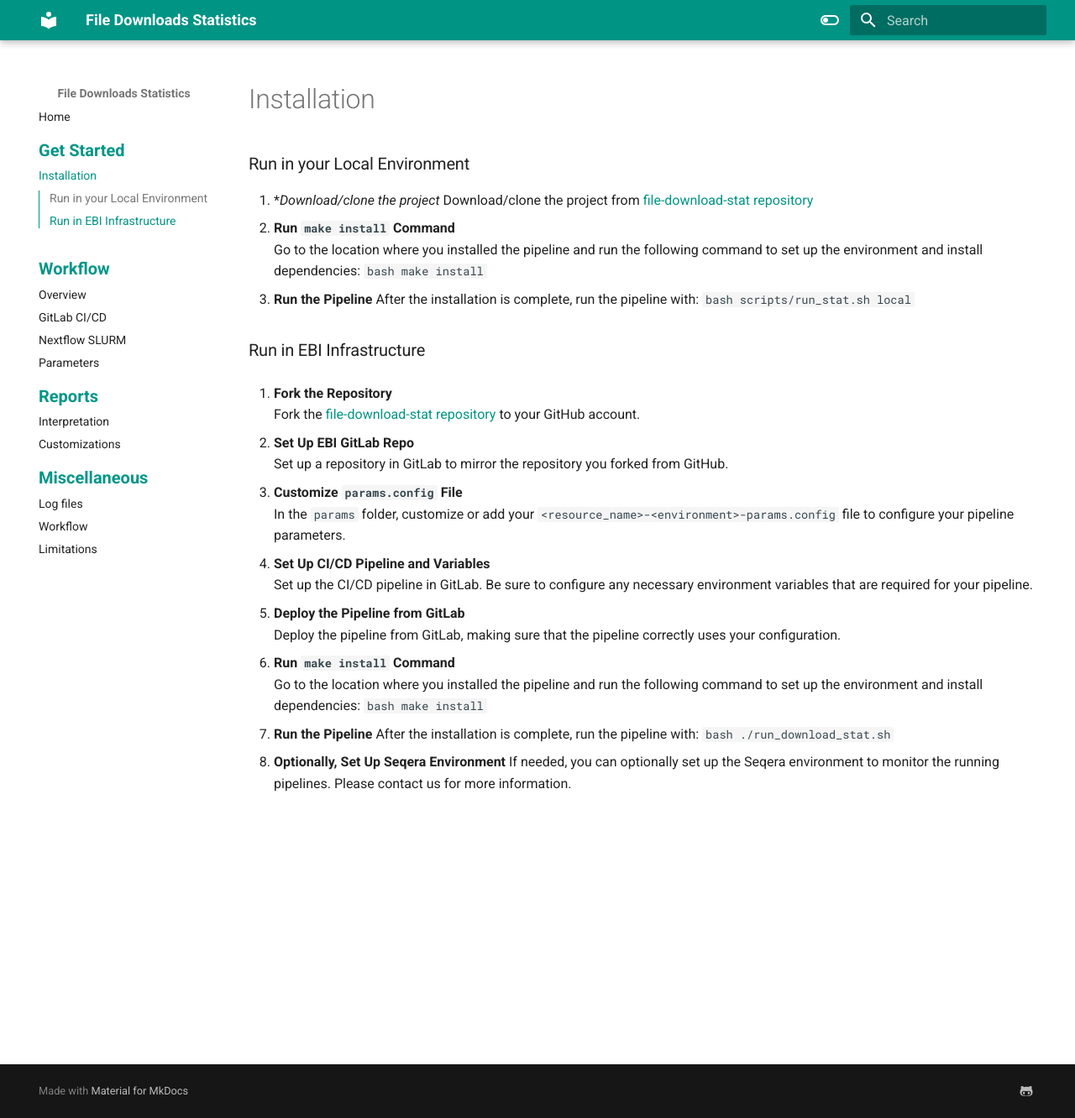
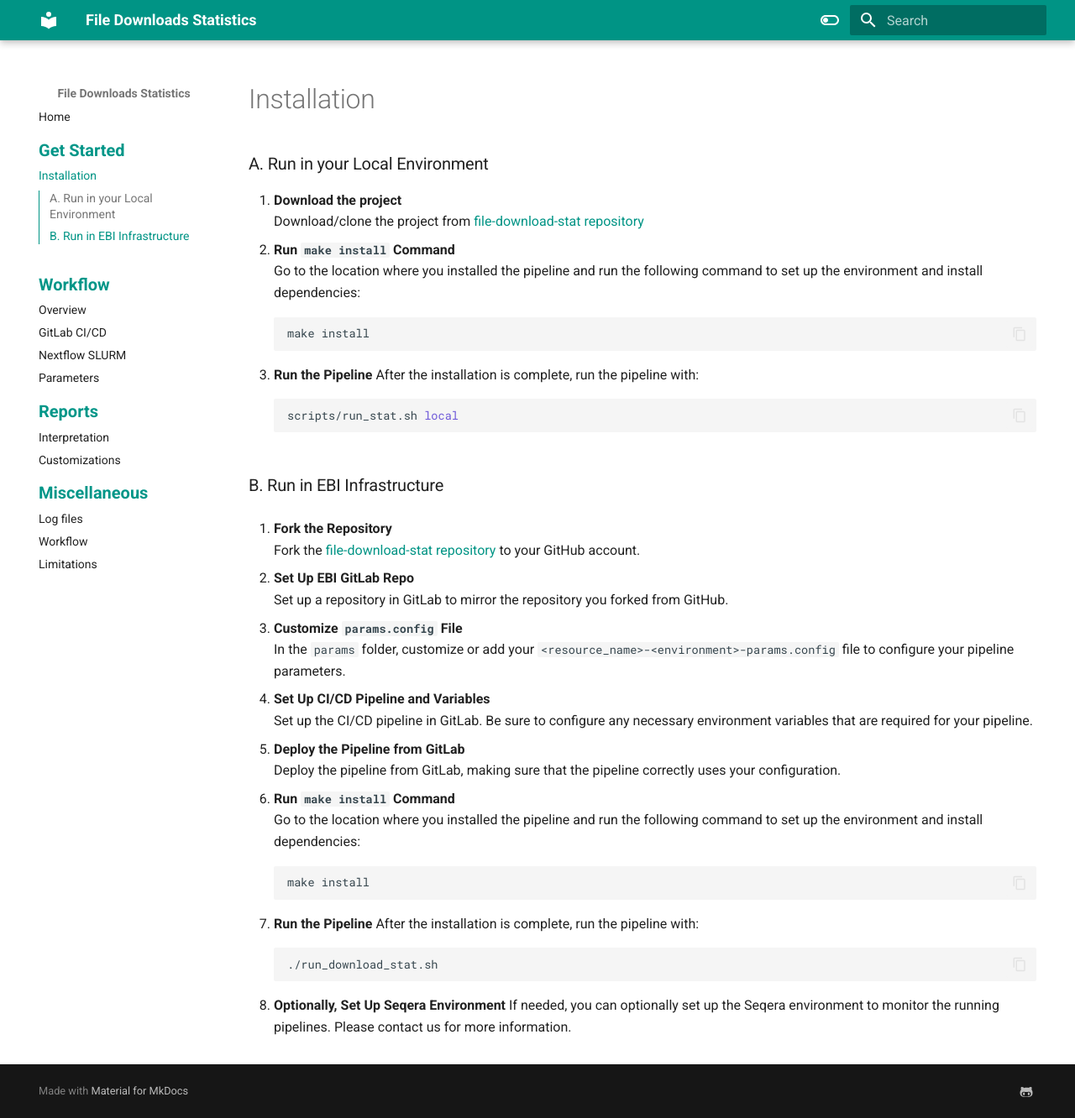
Before and after one commit to sureshhewabi/nf-downloadstats, an MkDocs documentation site: the page built from documentation/docs/get_started/installation.md, in a window 1280 px wide and 1332 px high. Shown: the whole window at 84% size. Built offline with MkDocs 1.6.1 and Material for MkDocs 9.7.7, drawn with Linux system fonts in a browser that asks for light colours.

Commit message:
documentation issue fix

````diff
--- a/documentation/docs/get_started/installation.md
+++ b/documentation/docs/get_started/installation.md
@@ -1,19 +1,19 @@
-### Run in your Local Environment
+### A. Run in your Local Environment
 
-1. **Download/clone the project*
-	Download/clone the project from [file-download-stat repository](https://github.com/PRIDE-Archive/file-download-stat)
+1. **Download the project**<br>
+    Download/clone the project from [file-download-stat repository](https://github.com/PRIDE-Archive/file-download-stat)
 2. **Run `make install` Command**
    Go to the location where you installed the pipeline and run the following command to set up the environment and install dependencies:
    ```bash
    make install
-    ```
+   ```
 3. **Run the Pipeline**
    After the installation is complete, run the pipeline with:
    ```bash
    scripts/run_stat.sh local
-    ```
+   ```
 
-### Run in EBI Infrastructure
+### B. Run in EBI Infrastructure
 
 1. **Fork the Repository**
    Fork the [file-download-stat repository](https://github.com/PRIDE-Archive/file-download-stat) to your GitHub account.
@@ -32,15 +32,15 @@
 
 6. **Run `make install` Command**
    Go to the location where you installed the pipeline and run the following command to set up the environment and install dependencies:
-   ```bash
+   ``` bash
    make install
-    ```
+   ```
 
 7. **Run the Pipeline**
    After the installation is complete, run the pipeline with:
-   ```bash
+   ``` bash
    ./run_download_stat.sh
-    ```
+   ```
 
 8. **Optionally, Set Up Seqera Environment**
    If needed, you can optionally set up the Seqera environment to monitor the running pipelines. Please contact us for more information.
--- a/documentation/mkdocs.yml
+++ b/documentation/mkdocs.yml
@@ -19,10 +19,7 @@ nav:
 theme:
   name: material
   features:
-#    - navigation.tabs
     - navigation.sections
-#    - navigation.top
-#    - navigation.expand
     - navigation.instant
     - toc.integrate
     - search.suggest
@@ -48,14 +45,16 @@ theme:
 markdown_extensions:
   - pymdownx.highlight:
       anchor_linenums: true
+      line_spans: __span
+      pygments_lang_class: true
   - pymdownx.inlinehilite
   - pymdownx.snippets
+  - pymdownx.superfences
   - admonition
   - pymdownx.arithmatex:
       generic: true
   - footnotes
   - pymdownx.details
-  - pymdownx.superfences
   - pymdownx.mark
   - attr_list
   - pymdownx.emoji:
````
